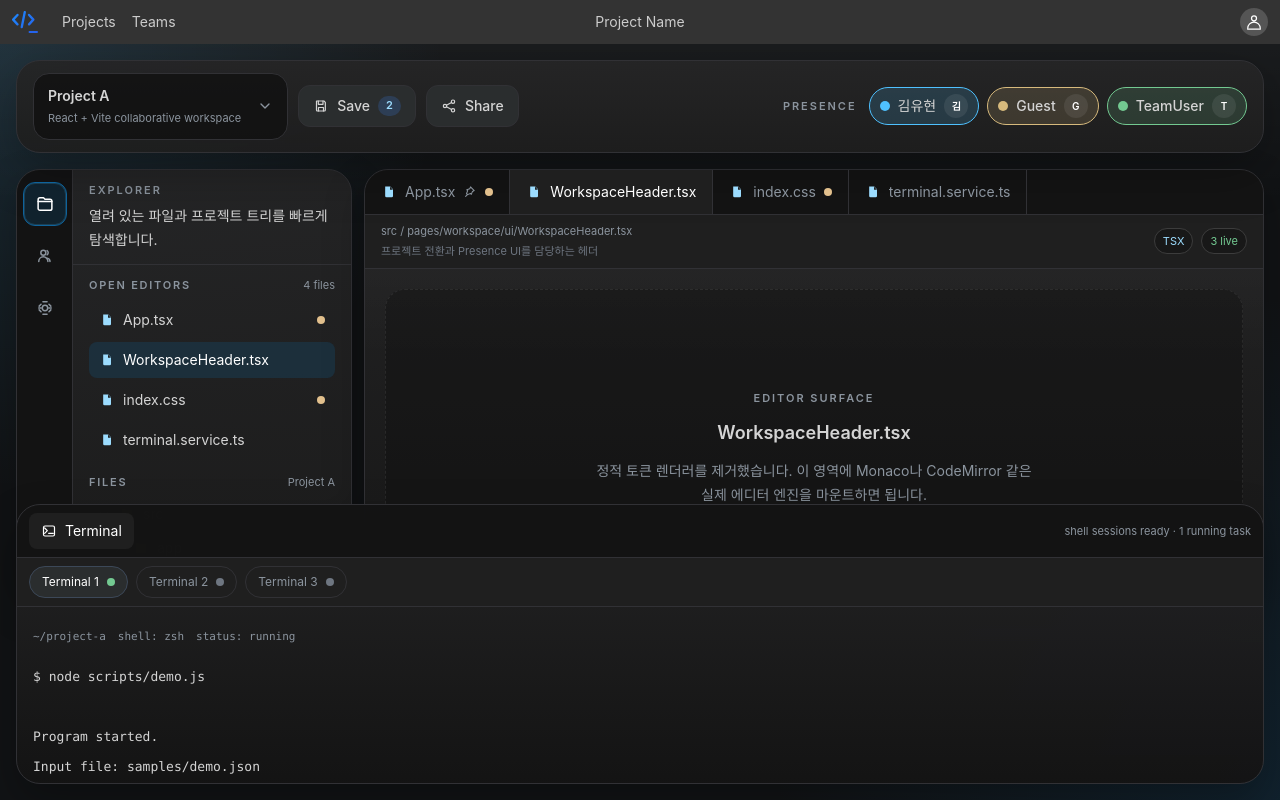
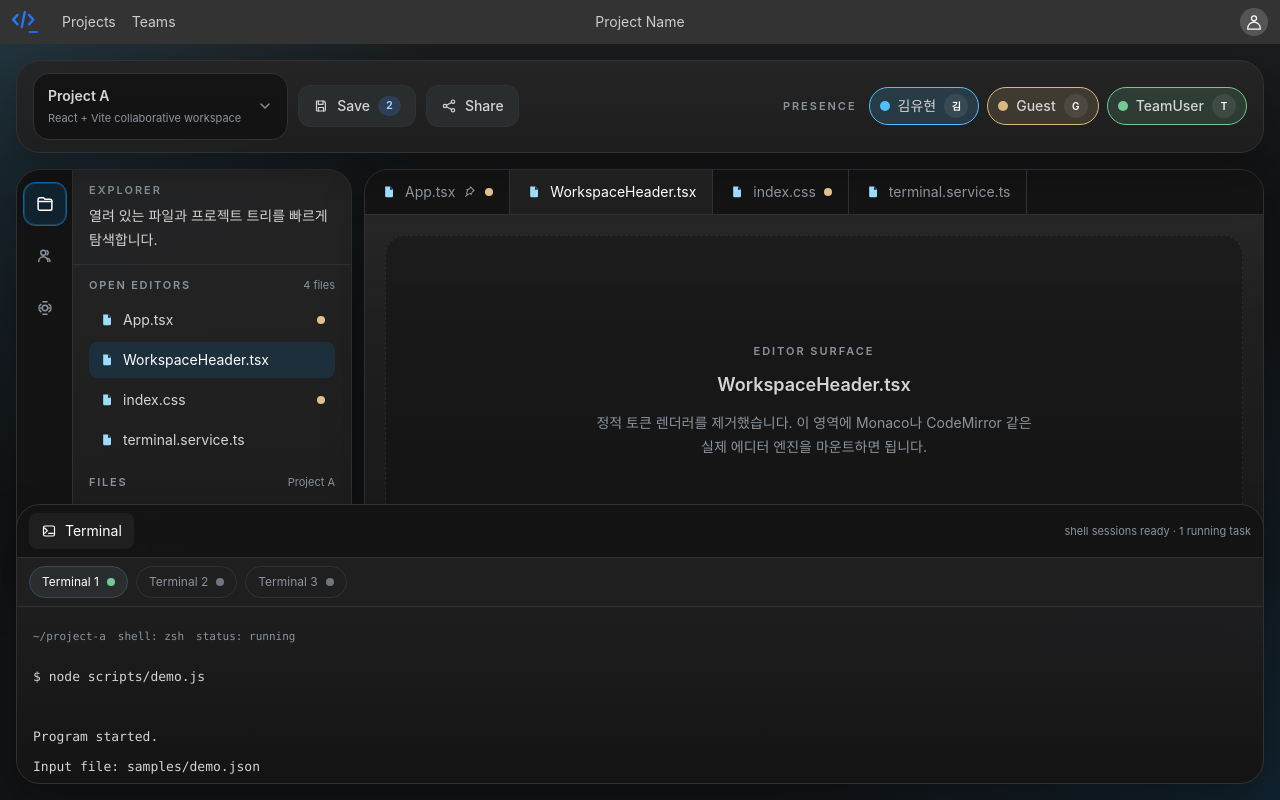
Before and after one commit to yuhyeon99/dev-web-ide, a React (Vite) app in the folder FE/: page /workspace in a window 1280 px wide. Built offline with nearby package versions, Linux system fonts and the light colour scheme.

Commit message:
refactor: 워크스페이스 에디터 탭 설명 제거

```diff
--- a/FE/src/pages/workspace/model/mock.ts
+++ b/FE/src/pages/workspace/model/mock.ts
@@ -299,7 +299,6 @@ export const editorTabs: WorkspaceTab[] = [
     language: 'tsx',
     pinned: true,
     dirty: true,
-    description: '워크스페이스 셸을 감싸는 진입점',
   },
   {
     id: 'tab-header',
@@ -308,7 +307,6 @@ export const editorTabs: WorkspaceTab[] = [
     language: 'tsx',
     pinned: false,
     dirty: false,
-    description: '프로젝트 전환과 Presence UI를 담당하는 헤더',
   },
   {
     id: 'tab-css',
@@ -317,7 +315,6 @@ export const editorTabs: WorkspaceTab[] = [
     language: 'css',
     pinned: false,
     dirty: true,
-    description: '다크 테마 토큰과 전체 레이아웃 기반 스타일',
   },
   {
     id: 'tab-terminal-service',
@@ -326,7 +323,6 @@ export const editorTabs: WorkspaceTab[] = [
     language: 'ts',
     pinned: false,
     dirty: false,
-    description: '런타임 컨테이너 실행 요청 서비스',
   },
 ];
 
--- a/FE/src/pages/workspace/model/types.ts
+++ b/FE/src/pages/workspace/model/types.ts
@@ -51,7 +51,6 @@ export type WorkspaceTab = {
   language: 'tsx' | 'css' | 'ts';
   pinned: boolean;
   dirty: boolean;
-  description: string;
 };
 
 export type TerminalSession = {
--- a/FE/src/pages/workspace/ui/Editor.tsx
+++ b/FE/src/pages/workspace/ui/Editor.tsx
@@ -1,18 +1,16 @@
 /* eslint-disable no-unused-vars */
 
-import type { PresenceUser, WorkspaceTab } from '../model';
+import type { WorkspaceTab } from '../model';
 import { FileIcon, PinIcon } from './WorkspaceIcons';
 
 type EditorProps = {
   activeTabId: string;
-  collaborators: PresenceUser[];
   onTabChange: (tabId: string) => void;
   tabs: WorkspaceTab[];
 };
 
 export const Editor = ({
   activeTabId,
-  collaborators,
   onTabChange,
   tabs,
 }: EditorProps) => {
@@ -52,25 +50,6 @@ export const Editor = ({
         })}
       </div>
 
-      <div className="flex flex-wrap items-center justify-between gap-3 border-b border-[var(--ws-border)] bg-[#1f1f1f] px-4 py-2 text-[11px] text-[var(--ws-muted)]">
-        <div className="min-w-0">
-          <p className="truncate">
-            src / {activeTab.path.replace(/^src\//, '')}
-          </p>
-          <p className="mt-1 truncate text-[#6e7681]">
-            {activeTab.description}
-          </p>
-        </div>
-        <div className="flex flex-wrap items-center gap-2">
-          <span className="rounded-full border border-[#3c3c3c] bg-[#181818] px-2 py-1 text-[#9cdcfe]">
-            {activeTab.language.toUpperCase()}
-          </span>
-          <span className="rounded-full border border-[#3c3c3c] bg-[#181818] px-2 py-1 text-[#73c991]">
-            {collaborators.length} live
-          </span>
-        </div>
-      </div>
-
       <div className="min-h-0 flex-1 bg-[linear-gradient(180deg,rgba(255,255,255,0.02)_0%,rgba(255,255,255,0)_28%)] p-5">
         <div className="flex h-full min-h-[320px] items-center justify-center rounded-[20px] border border-dashed border-[rgba(255,255,255,0.08)] bg-[rgba(12,12,12,0.34)] px-6 py-10">
           <div className="max-w-md text-center">
--- a/FE/src/pages/workspace/ui/WorkspacePage.tsx
+++ b/FE/src/pages/workspace/ui/WorkspacePage.tsx
@@ -89,7 +89,6 @@ export const WorkspacePage = () => {
 
             <Editor
               activeTabId={activeTabId}
-              collaborators={presenceUsers}
               onTabChange={(tabId) =>
                 startTransition(() => {
                   setActiveTabId(tabId);
```
